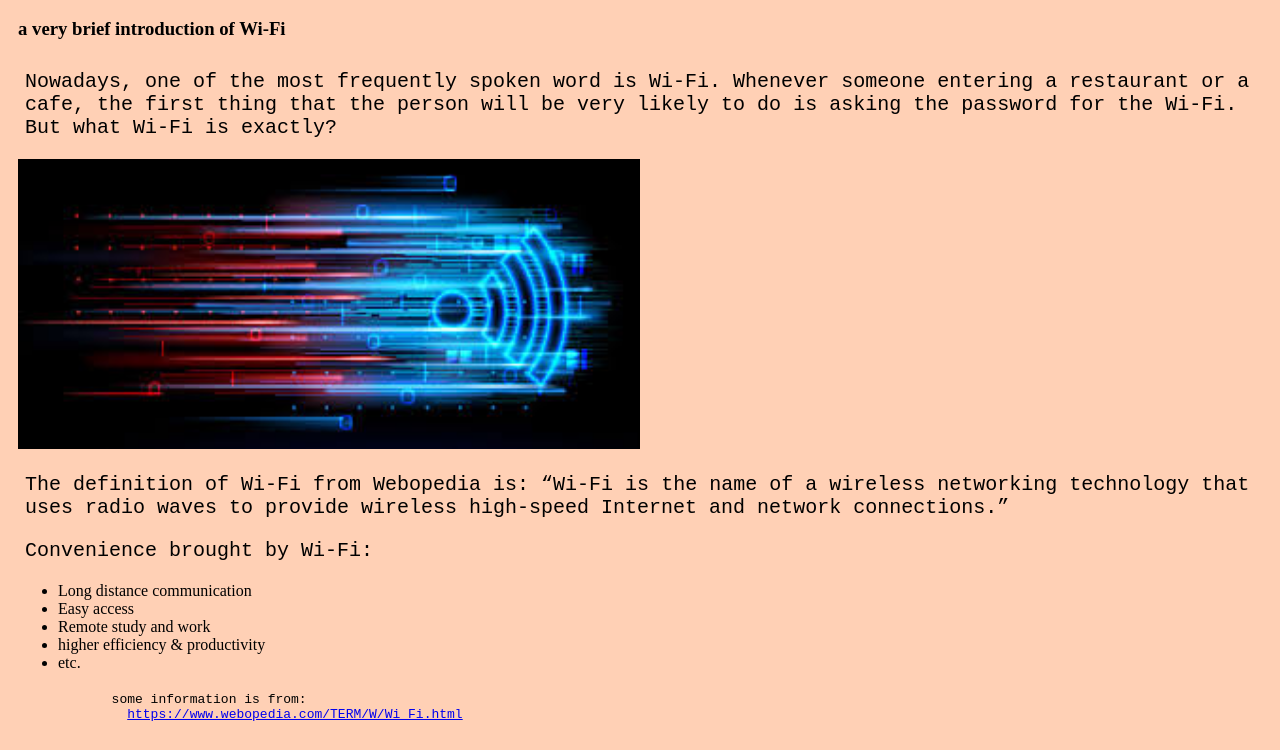
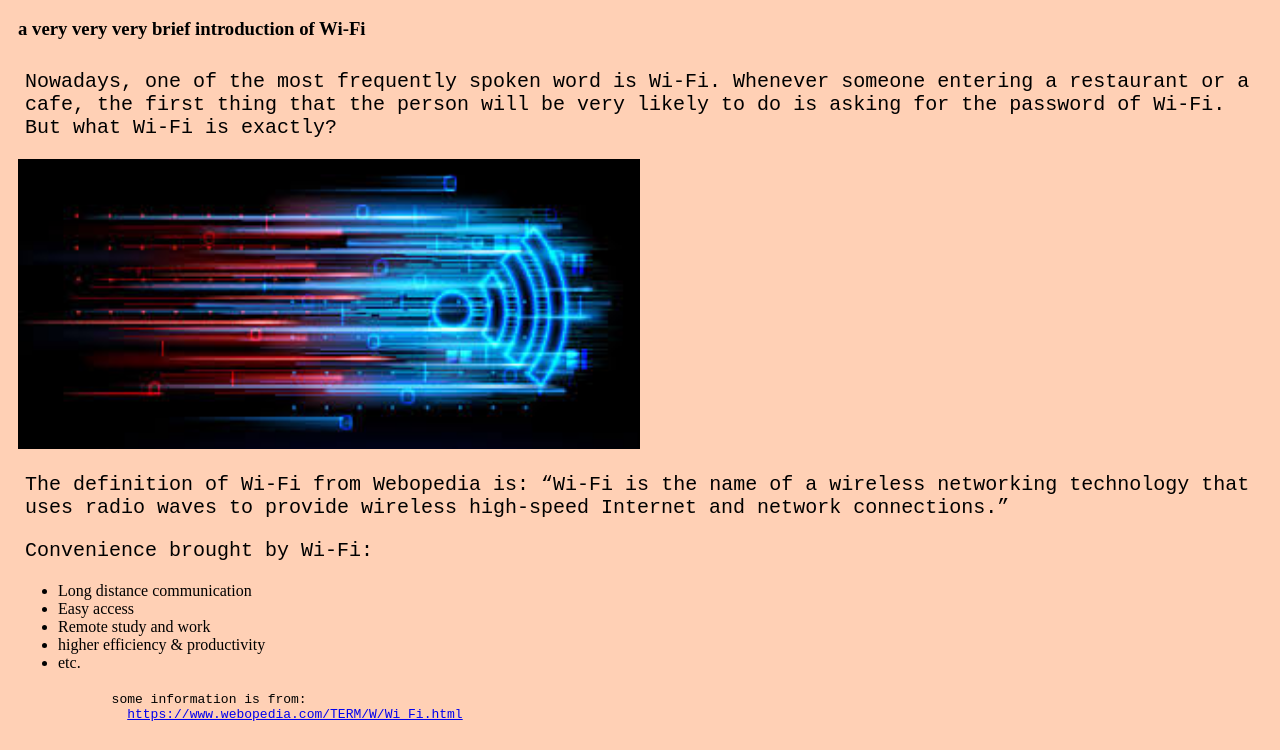
Before and after one commit to LOVICII/LOVICII.github.io, a plain HTML site: page index.html in a window 1280 px wide. Shown: the part 152-902 px from the top of the page. Drawn offline with Linux system fonts and the light colour scheme.

Commit message:
add some text into the web page

```diff
--- a/index.html
+++ b/index.html
@@ -17,13 +17,13 @@
 
 
         <h1>WIFI - A GREAT INVENTION</h1>
-        <h3>a very brief introduction of Wi-Fi</h3>
+        <h3>a very very very brief introduction of Wi-Fi</h3>
 
         <div class="body">
         <p>Nowadays, one of the most frequently spoken word is Wi-Fi.
             Whenever someone entering a restaurant or a cafe,
             the first thing that the person will be very likely to do
-            is asking the password for the Wi-Fi. But what Wi-Fi is exactly?
+            is asking for the password of Wi-Fi. But what Wi-Fi is exactly?
         </p>
         <img src="images.jpg" alt="wifi" width=50% height=100%>
         <p>
```
